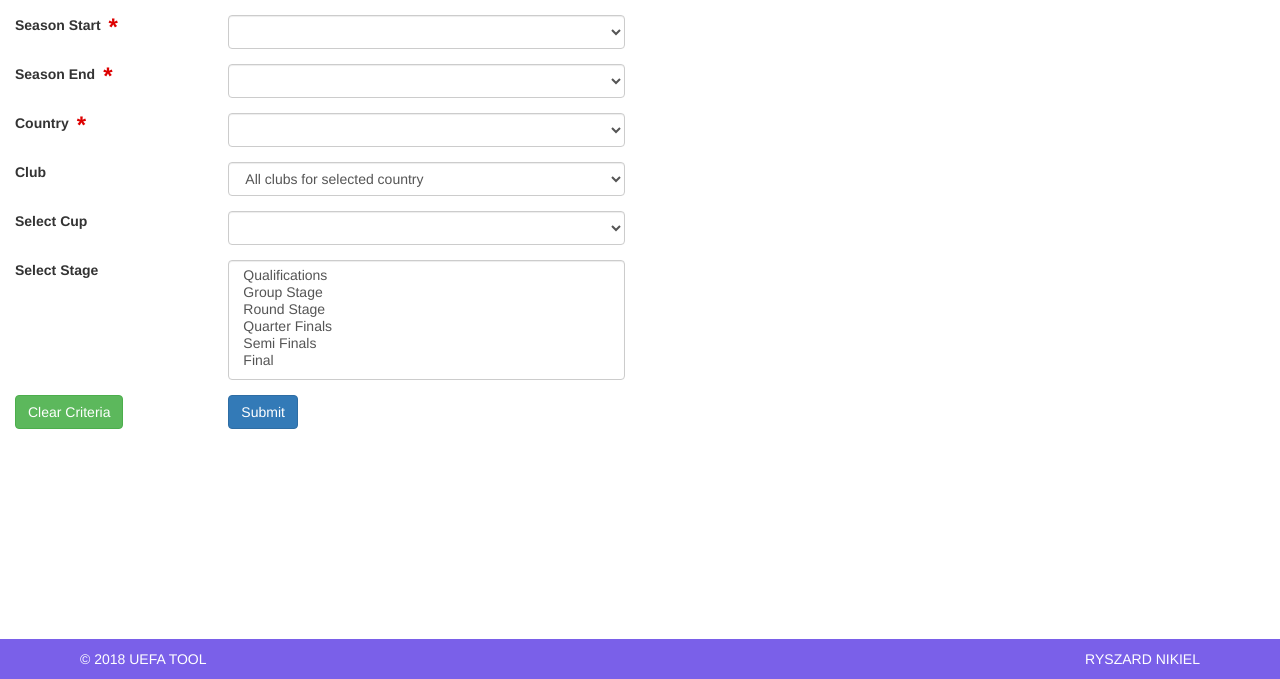
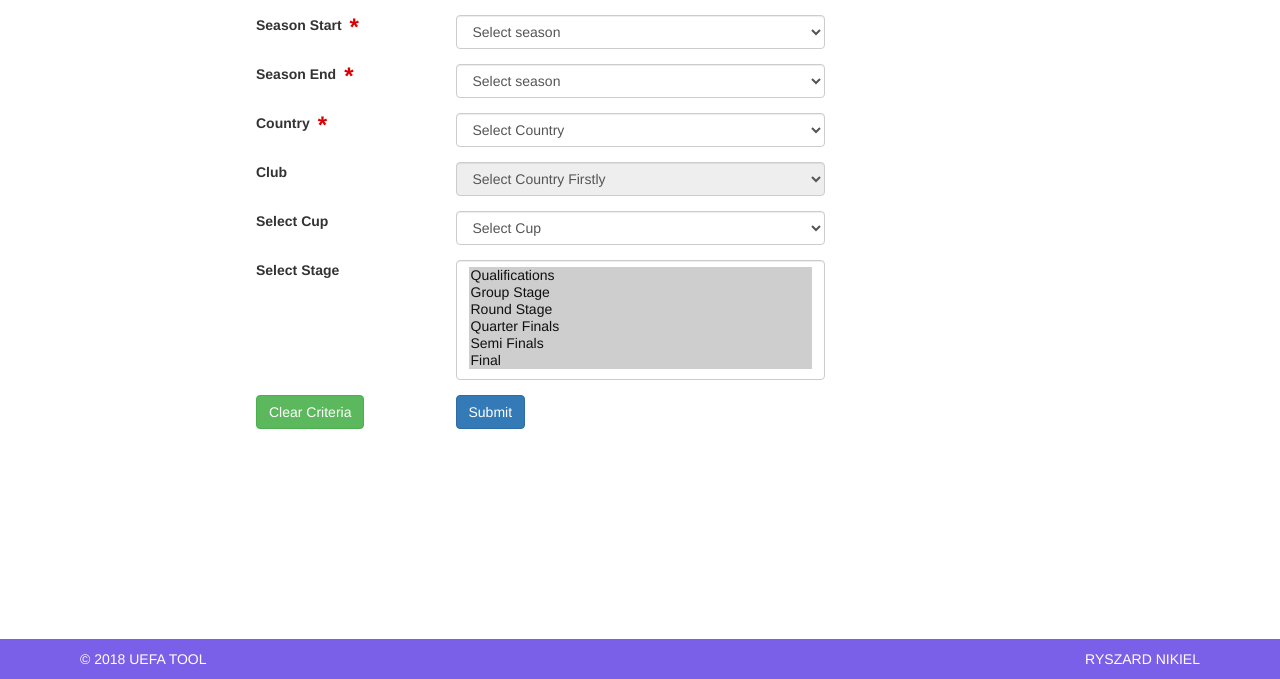
Before and after one commit to Supergator/UEFA-tool, a Django app: page / in a window 1280 px wide. Shown: the part 121-800 px from the top of the page. Run offline with Django 3.2, Linux system fonts and the light colour scheme; data that the repository does not hold is empty; some libraries are stand-ins or nearby versions.

Commit message:
margins css

```diff
--- a/mysite/static/css/UEFAtool.css
+++ b/mysite/static/css/UEFAtool.css
@@ -1,9 +1,12 @@
 #CriteriaForm {
+
   margin-left: 10px;
   /*margins were added beacuse of problem with form-group behavior*/
   margin-right:15px;
   margin-left:15px;
-  margin-bottom: 30px;
+  /*margin-bottom: 30px;*/
+  margin: auto;
+  width:60%;
 }
 /*header--------------------------------*/
 #navigation-purple {
--- a/mysite/templates/mysite/home.html
+++ b/mysite/templates/mysite/home.html
@@ -24,8 +24,8 @@
         <div class="form-group row">
         </div>
         <div class="form-group row required">
-          <label for="colFormLabelSm" class="col-sm-2 col-form-label col-form-label-sm col-xs-4">Season Start</label>
-          <div class="col-sm-4 col-xs-8">
+          <label for="colFormLabelSm" class="col-sm-3 col-form-label col-form-label-sm col-xs-4">Season Start</label>
+          <div class="col-sm-6 col-xs-8">
             <select class="custom-select form-control" id="StSeasonBtn" onclick="checkSeasons()">
               <option selected value="0">Select season</option>
               <option value="1956">1955/1956</option>
@@ -100,8 +100,8 @@
           </div>
         </div>
         <div class="form-group row required">
-          <label for="colFormLabel" class="col-sm-2 col-form-label col-xs-4">Season End</label>
-          <div class="col-sm-4 col-xs-8">
+          <label for="colFormLabel" class="col-sm-3 col-form-label col-xs-4">Season End</label>
+          <div class="col-sm-6 col-xs-8">
             <select class="custom-select form-control" id="EndSeasonBtn">
               <option selected value="0">Select season</option>
               <option value="1956">1955/1956</option>
@@ -173,8 +173,8 @@
           </div>
         </div>
         <div class="form-group row required">
-          <label for="colFormLabelLg" class="col-sm-2 col-form-label col-form-label-lg col-xs-4">Country</label>
-          <div class="col-sm-4 col-xs-8">
+          <label for="colFormLabelLg" class="col-sm-3 col-form-label col-form-label-lg col-xs-4">Country</label>
+          <div class="col-sm-6 col-xs-8">
             <select class="custom-select form-control" id="CountryBtn" onclick="disableBtn()">
               <option selected value="99">Select Country</option>
               <option value="24">Albania</option>
@@ -231,8 +231,8 @@
           </div>
         </div>
         <div class="form-group row">
-          <label for="colFormLabelLg" class="col-sm-2 col-form-label col-form-label-lg col-xs-4">Club</label>
-          <div class="col-sm-4 col-xs-8">
+          <label for="colFormLabelLg" class="col-sm-3 col-form-label col-form-label-lg col-xs-4">Club</label>
+          <div class="col-sm-6 col-xs-8">
             <select class="custom-select form-control" disabled id="ClubBtn">
               <option selected id="optionClub" value="0" >Select Country Firstly</option>
             </select>
@@ -248,8 +248,8 @@
         </div>
       -->
         <div class="form-group row">
-          <label for="colFormLabelLg" class="col-sm-2 col-form-label col-form-label-lg col-xs-4">Select Cup</label>
-          <div class="col-sm-4 col-xs-8">
+          <label for="colFormLabelLg" class="col-sm-3 col-form-label col-form-label-lg col-xs-4">Select Cup</label>
+          <div class="col-sm-6 col-xs-8">
             <select class="custom-select form-control" id="CupBtn">
               <option selected value="0">Select Cup</option>
               <option value="CHAMPIONS CUP">CHAMPIONS CUP</option>
@@ -262,8 +262,8 @@
           </div>
         </div>
         <div class="form-group row">
-          <label for="colFormLabelLg" class="col-sm-2 col-form-label col-form-label-lg col-xs-4">Select Stage</label>
-          <div class="col-sm-4 col-xs-8">
+          <label for="colFormLabelLg" class="col-sm-3 col-form-label col-form-label-lg col-xs-4">Select Stage</label>
+          <div class="col-sm-6 col-xs-8">
             <select multiple class="custom-select form-control" style="height:120px" id="StageBtn">
               <option selected value="1">Qualifications</option>
               <option selected value="2">Group Stage</option>
@@ -275,7 +275,7 @@
           </div>
         </div>
         <div class="form-group row">
-          <div class="col-sm-2 col-xs-4">
+          <div class="col-sm-3 col-xs-4">
             <button class="btn btn-success" type="button" onclick="ClearCriteria()" style="margin-bottom: 30px;">Clear Criteria</button>
           </div>
           <div class="col-sm-4 col-xs-8">
@@ -443,8 +443,14 @@
   document.getElementById("CupBtn").value="0"
   document.getElementById("ClubBtn").disabled = true;
   document.getElementById("optionClub").innerHTML= "Select Country Firstly";
+
+  var selectStage = document.getElementById('StageBtn').options;
+  for (var i = 0; i < selectStage.length; i++){
+    selectStage[i].selected = true
+  }
 }
-if ("{{criteria}}" != 'empty'){
+console.log("{{criteria}}")
+if ("{{criteria}}" != 'empty' & "{{criteria}}" != 'emptyRedirect'){
 
   var criteriaStage = '{{criteria.StageSelected}}'
   criteriaStage = criteriaStage.replace(/&#39;/g,"").replace(/]/g,"").replace("[","")
@@ -475,6 +481,12 @@
       selectStage[i].selected = false
     }
   }
+} else if("{{criteria}}" == 'emptyRedirect'){
+  ClearCriteria()
+  window.alert("You have to select criteria first!");
+}
+else {
+  ClearCriteria()
 }
 
 </script>
--- a/mysite/templates/mysite/map.html
+++ b/mysite/templates/mysite/map.html
@@ -25,7 +25,7 @@
 
       {% include "mysite/header.html" %}
 
-      <div class="container">
+      <div class="container" id="addMargin">
 
         <!-- Map html - add the below to your page -->
         <div class="jsmaps-wrapper" id="europe-map"></div>
--- a/mysite/views.py
+++ b/mysite/views.py
@@ -14,39 +14,50 @@
 # Create your views here.
 def home_page(request):
     #print(list(Match.objects.values('matchID','matchYear','Team1','Team2').filter(CoinToss=0)))
-
-    return render(request, 'mysite/home.html',{})
+    try:
+        criteria = request.session.get('criteria')
+    except:
+        criteria = 'empty'
+    if criteria is None:
+        criteria = 'empty'
+    return render(request, 'mysite'+'/home.html', {'criteria':criteria})
 
 def load_page(request,a):
 
     if bool(re.search('/matches_list.html$', request.path)):
 
-        criteria = request.session.get('criteria')
-        StartSelected =criteria['StartSelected']
-        EndSelected =criteria['EndSelected']
-        CountrySelected =criteria['CountrySelected']
-        ClubSelected =criteria['ClubSelected']
-        CupSelected =criteria['CupSelected']
-        StageSelected =criteria['StageSelected']
+        if request.session.get('criteria') is None:
+            criteria = 'emptyRedirect'
+            return render(request, 'mysite'+'/home.html', {'criteria':criteria})
+        else:
+            criteria = request.session.get('criteria')
+            StartSelected =criteria['StartSelected']
+            EndSelected =criteria['EndSelected']
+            CountrySelected =criteria['CountrySelected']
+            ClubSelected =criteria['ClubSelected']
+            CupSelected =criteria['CupSelected']
+            StageSelected =criteria['StageSelected']
 
-        data = Match.objects.filter(Q(countryID1=int(CountrySelected)) | Q(countryID2=int(CountrySelected))) \
-        .filter(matchYear__range=(StartSelected,EndSelected)).order_by('matchID')
-        if ClubSelected != "0":
-            data = data.filter(Q(Team1=ClubSelected) | Q(Team2=ClubSelected))
-        if CupSelected != "0":
-            data = data.filter(matchType=CupSelected)
-        if StageSelected != ['1', '2', '3', '4', '5', '6']:
-            data = data.filter(stageID__in=StageSelected)
+            data = Match.objects.filter(Q(countryID1=int(CountrySelected)) | Q(countryID2=int(CountrySelected))) \
+            .filter(matchYear__range=(StartSelected,EndSelected)).order_by('matchID')
+            if ClubSelected != "0":
+                data = data.filter(Q(Team1=ClubSelected) | Q(Team2=ClubSelected))
+            if CupSelected != "0":
+                data = data.filter(matchType=CupSelected)
+            if StageSelected != ['1', '2', '3', '4', '5', '6']:
+                data = data.filter(stageID__in=StageSelected)
 
-        if bool(re.search('/matches_list.html$', request.path)):
+            if bool(re.search('/matches_list.html$', request.path)):
 
-            return render(request, 'mysite'+'/matches_list.html', {'data':data})
+                return render(request, 'mysite'+'/matches_list.html', {'data':data})
 
     if bool(re.search('/map.html$', request.path)):
-        print(request.session.get('criteria'))
-        #CountryData = prepareDataForCountries(data,CountrySelected,ClubSelected)
 
-        return render(request, 'mysite'+'/map.html', {})
+        if request.session.get('criteria') is None:
+            criteria = 'emptyRedirect'
+            return render(request, 'mysite'+'/home.html', {'criteria':criteria})
+        else:
+            return render(request, 'mysite'+'/map.html', {})
 
     if bool(re.search('/home.html$', request.path)):
 
@@ -54,10 +65,10 @@
             criteria = request.session.get('criteria')
         except:
             criteria = 'empty'
+        if criteria is None:
+            criteria = 'empty'
+        return render(request, 'mysite'+'/home.html', {'criteria':criteria})
 
-        return render(request, 'mysite'+'/home.html', {'criteria':criteria})
-    if bool(re.search('/test.html$', request.path)):
-        return render(request, 'mysite'+'/test.html', {})
     #print(request.path)
     #return render(request, 'mysite'+request.path, {})
 '''
```
Also changed, not shown: mysite/templates/mysite/matches_list.html (+2 -5 lines).
